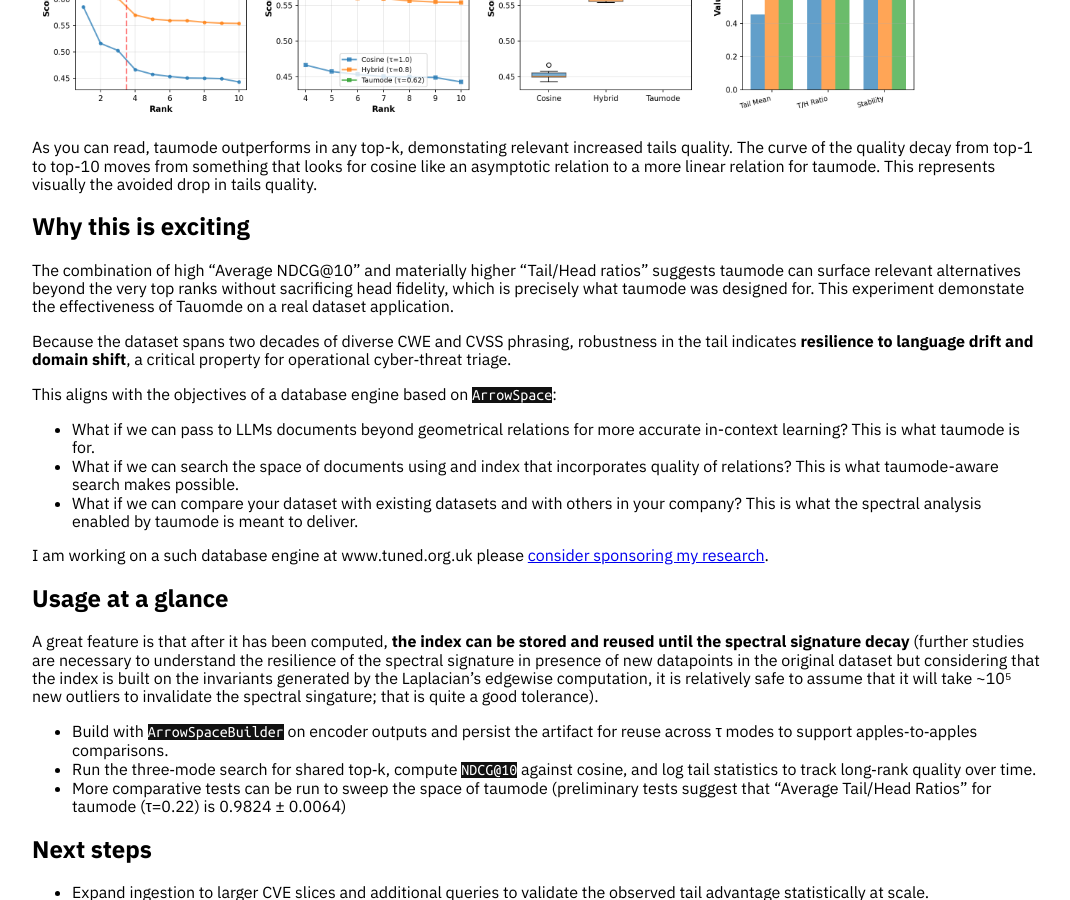
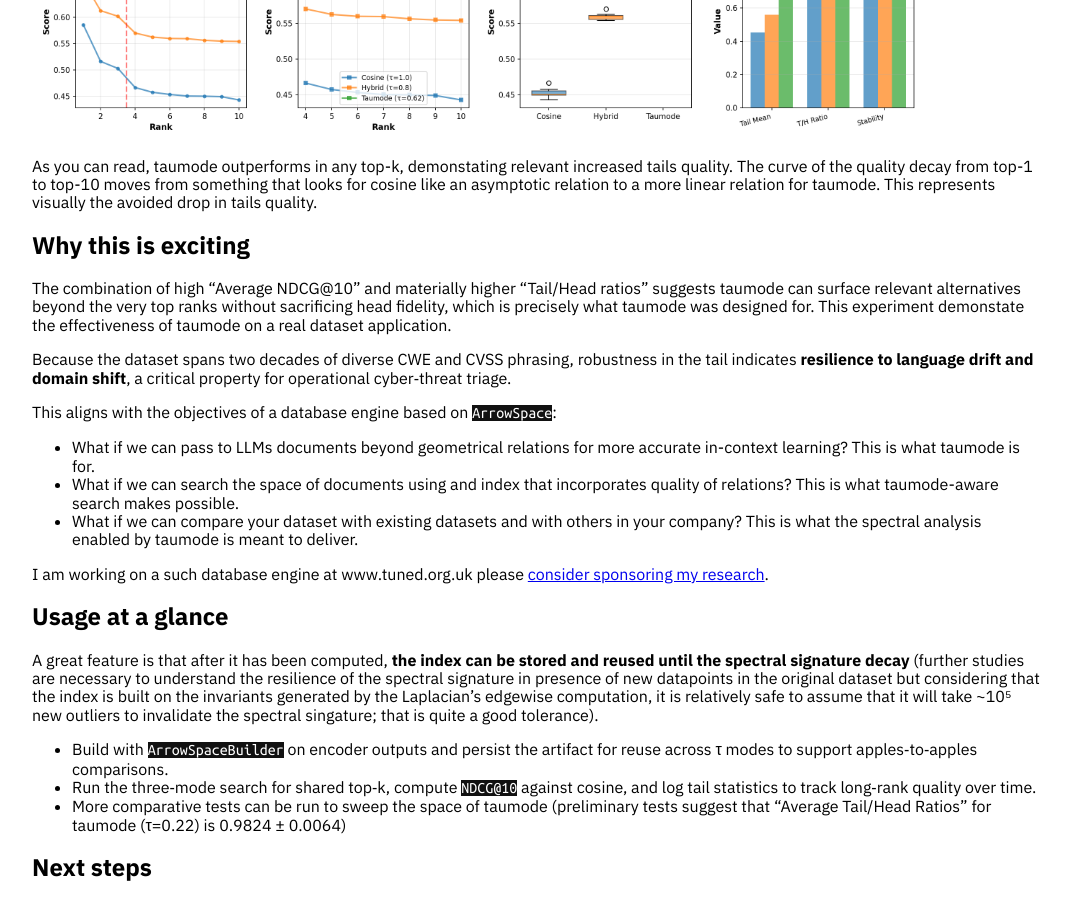
Before and after one commit to Mec-iS/staticwebpage, a Jekyll site: the page built from posts/004_beyond_cosine_similarity.md, in a window 1280 px wide and 900 px high, scrolled down 4257 px. Shown: the whole window, without its empty margins (104-1174 px from the left). Built offline with Jekyll 4.4.1, drawn with Linux system fonts in a browser that asks for light colours; nearby versions of some CDN libraries; some of the changed text lies outside the part shown.

Commit message:
fix typo

```diff
--- a/posts/004_beyond_cosine_similarity.md
+++ b/posts/004_beyond_cosine_similarity.md
@@ -193,7 +193,7 @@
 
 ## Why this is exciting
 
-The combination of high "Average NDCG@10" and materially higher "Tail/Head ratios" suggests taumode can surface relevant alternatives beyond the very top ranks without sacrificing head fidelity, which is precisely what taumode was designed for. This experiment demonstate the effectiveness of Tauomde on a real dataset application.
+The combination of high "Average NDCG@10" and materially higher "Tail/Head ratios" suggests taumode can surface relevant alternatives beyond the very top ranks without sacrificing head fidelity, which is precisely what taumode was designed for. This experiment demonstate the effectiveness of taumode on a real dataset application.
 
 Because the dataset spans two decades of diverse CWE and CVSS phrasing, robustness in the tail indicates <strong>resilience to language drift and domain shift</strong>, a critical property for operational cyber‑threat triage.
 
```
Also changed, not shown: other parts of posts/004_beyond_cosine_similarity.md (+1 -1 lines).
